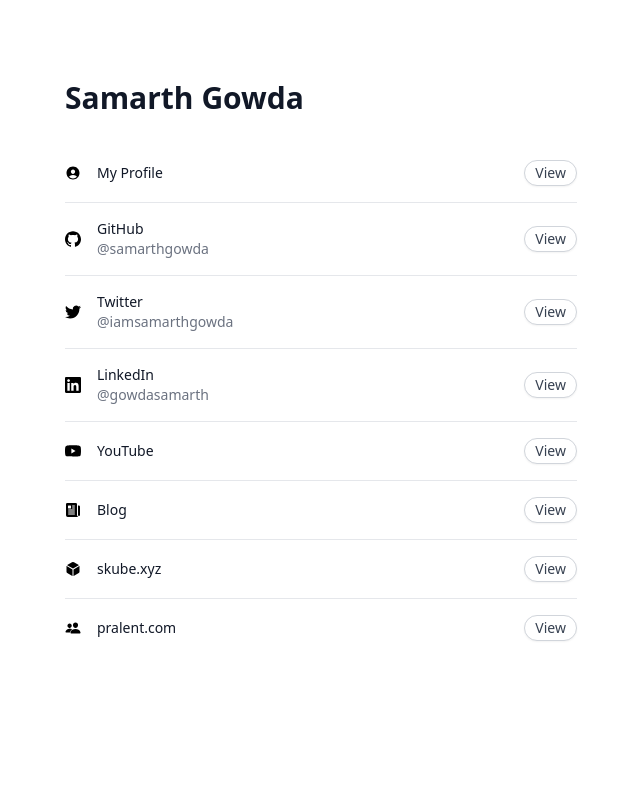
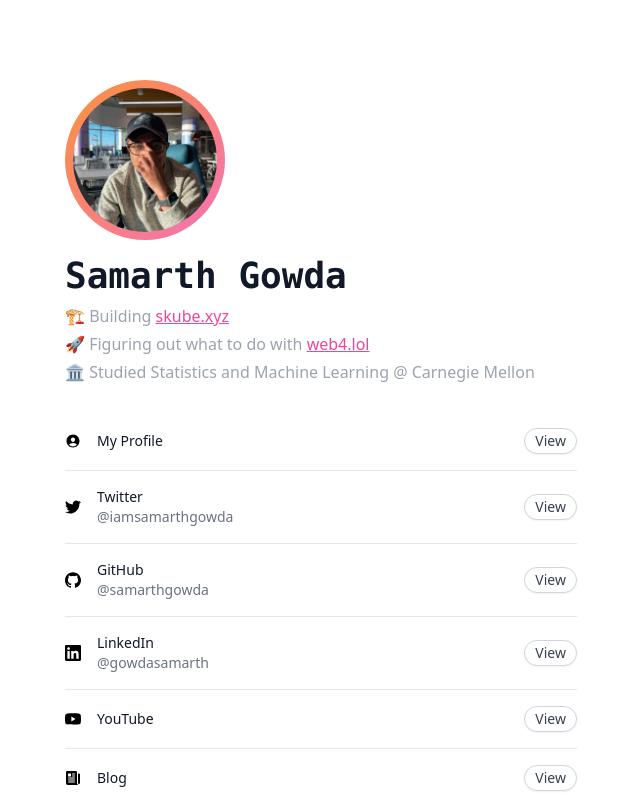
Before and after one commit to samarthgowda/samarthgowda.com, a Next.js app: page / in a window 1280 px wide. Shown: the top 800 px of the page, without its empty margins (319-959 px from the left). Built offline with nearby package versions, Linux system fonts and the light colour scheme.

Commit message:
:speech_balloon: Added new links for skube.xyz and web4.lol

```diff
--- a/next.config.js
+++ b/next.config.js
@@ -9,6 +9,11 @@
       {
         source: "/skube",
         destination: "https://skube.xyz",
+        permanent: true,
+      },
+      {
+        source: "/web4",
+        destination: "https://web4.lol",
         permanent: true,
       },
       {
--- a/pages/index.js
+++ b/pages/index.js
@@ -2,7 +2,14 @@
 import Link from "next/link";
 
 import { SiTwitter, SiLinkedin, SiGithub, SiYoutube } from "react-icons/si";
-import { IoPersonCircle, IoCube, IoNewspaper, IoPeople } from "react-icons/io5";
+import {
+  IoPersonCircle,
+  IoCube,
+  IoNewspaper,
+  IoPeople,
+  IoRocket,
+} from "react-icons/io5";
+import Image from "next/image";
 
 const links = [
   {
@@ -11,16 +18,16 @@
     icon: <IoPersonCircle />,
   },
   {
+    href: "/twitter",
+    name: "Twitter",
+    handle: "iamsamarthgowda",
+    icon: <SiTwitter />,
+  },
+  {
     href: "/github",
     name: "GitHub",
     handle: "samarthgowda",
     icon: <SiGithub />,
-  },
-  {
-    href: "/twitter",
-    name: "Twitter",
-    handle: "iamsamarthgowda",
-    icon: <SiTwitter />,
   },
   {
     href: "/linkedin",
@@ -44,6 +51,11 @@
     icon: <IoCube />,
   },
   {
+    href: "/web4",
+    name: "web4.lol",
+    icon: <IoRocket />,
+  },
+  {
     href: "/pralent",
     name: "pralent.com",
     icon: <IoPeople />,
@@ -61,9 +73,47 @@
 
       <div className="max-w-7xl mx-auto px-4 sm:px-6 lg:px-8 py-6 sm:py-12 lg:py-20">
         <div className="max-w-lg mx-auto">
-          <h2 className="text-2xl font-bold leading-7 text-gray-900 sm:text-3xl sm:truncate">
-            Samarth Gowda
-          </h2>
+          <div className="flex flex-col items-center md:items-start justify-center">
+            <div className="w-40 h-40 bg-gradient-to-br from-orange-400 to-pink-400 p-2 rounded-full">
+              <Image
+                src="/images/samarth-at-table.jpg"
+                alt="Samarth Gowda at a table"
+                height="1000"
+                width="1000"
+                className="rounded-full mx-auto object-cover"
+              />
+            </div>
+            <h2 className="text-3xl font-mono font-bold leading-7 text-gray-900 sm:text-4xl sm:truncate mt-4 mb-2">
+              Samarth Gowda
+            </h2>
+            <div className="text-gray-400 flex flex-col space-y-1 items-center md:items-start">
+              <p>
+                🏗️ Building{" "}
+                <a
+                  href="https://skube.xyz"
+                  target="_blank"
+                  rel="noopener noreferrer"
+                  className="underline cursor-pointer text-pink-500 hover:text-pink-400"
+                >
+                  skube.xyz
+                </a>
+              </p>
+              <p>
+                🚀 Figuring out what to do with{" "}
+                <a
+                  href="https://web4.lol"
+                  target="_blank"
+                  rel="noopener noreferrer"
+                  className="underline cursor-pointer text-pink-500 hover:text-pink-400"
+                >
+                  web4.lol
+                </a>
+              </p>
+              <p>
+                🏛️ Studied Statistics and Machine Learning @ Carnegie Mellon
+              </p>
+            </div>
+          </div>
           <div className="flow-root mt-6 md:mt-12">
             <ul role="list" className="-my-5 divide-y divide-gray-200">
               {links.map((link, index) => {
@@ -82,11 +132,14 @@
                         )}
                       </div>
                       <div>
-                        <Link href={link.href} passHref>
-                          <span className="cursor-pointer inline-flex items-center shadow-sm px-2.5 py-0.5 border border-gray-300 text-sm leading-5 font-medium rounded-full text-gray-700 bg-white hover:bg-gray-50">
-                            View
-                          </span>
-                        </Link>
+                        <a
+                          href={link.href}
+                          target="_blank"
+                          rel="noopener noreferrer"
+                          className="cursor-pointer inline-flex items-center shadow-sm px-2.5 py-0.5 border border-gray-300 text-sm leading-5 font-medium rounded-full text-gray-700 bg-white hover:bg-gray-50"
+                        >
+                          View
+                        </a>
                       </div>
                     </div>
                   </li>
```
Also changed, not shown: public/images/samarth-at-table.JPG (added).
